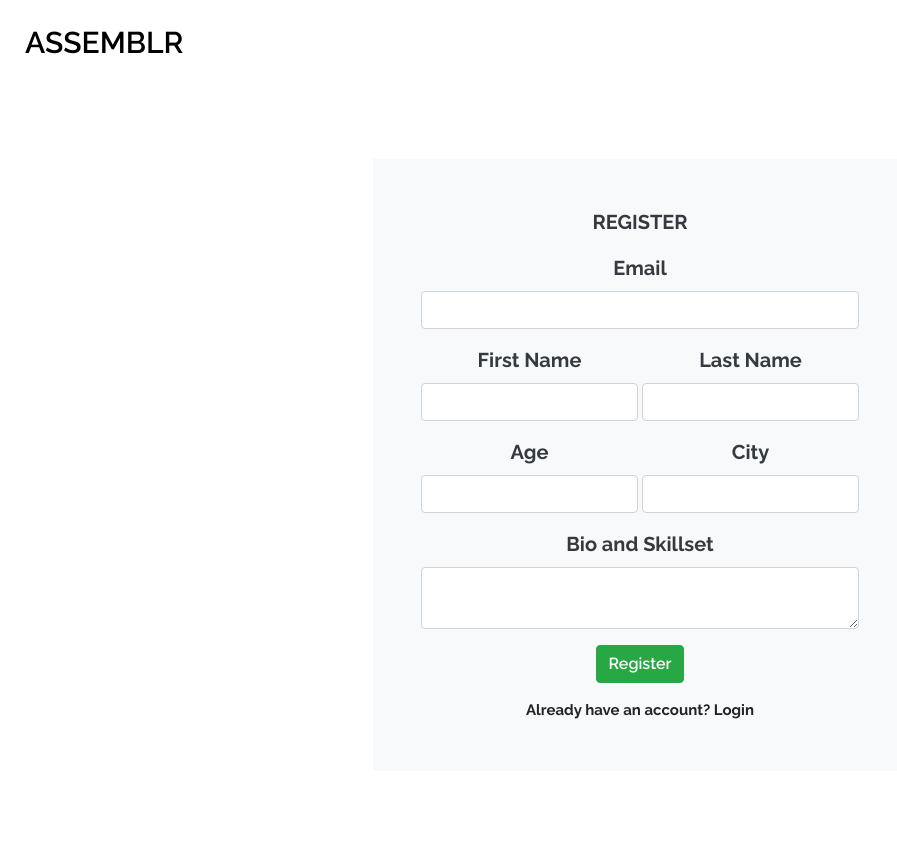
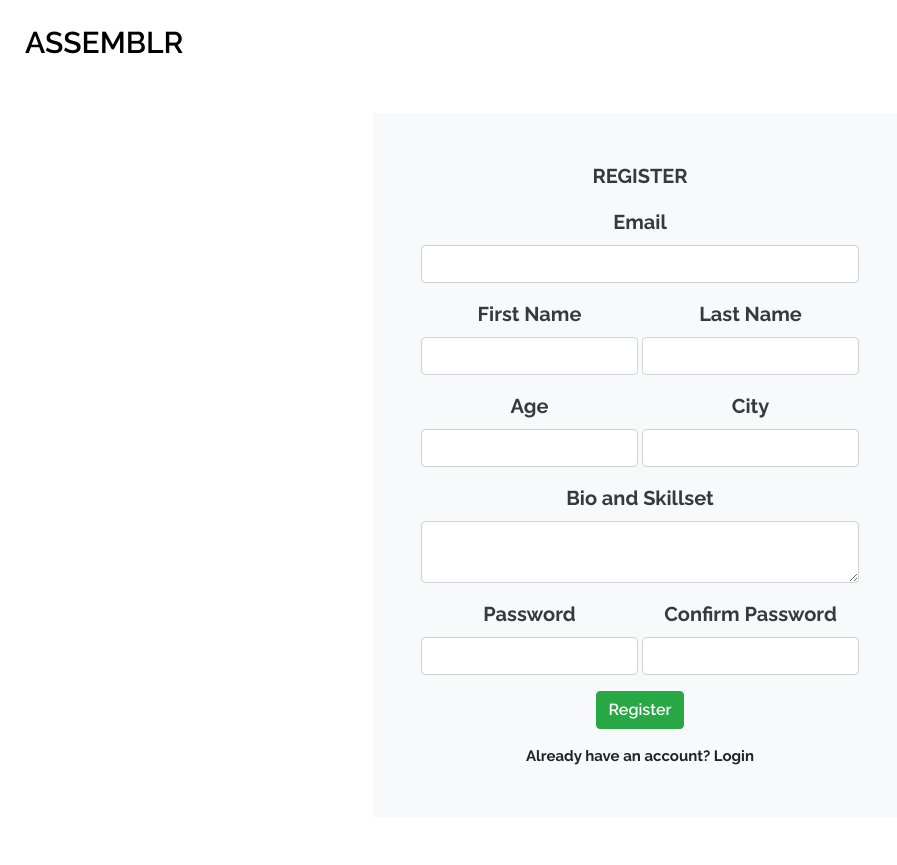
Before and after one commit to SolonEDU/assemblr, a Flask app: page /signup in a window 1280 px wide. Shown: the whole page, without its empty margins (0-897 px from the left). Run offline with Flask 2, Linux system fonts and the light colour scheme; some libraries are stand-ins or nearby versions.

Commit message:
add password

```diff
--- a/templates/register.html
+++ b/templates/register.html
@@ -46,6 +46,15 @@
                 <label for="bio" class="font-weight-bold">Bio and Skillset</label>
                 <textarea name="bio" type="text" class="form-control" id="bio" required></textarea>
             </div>
+            <div class="form-group" style="float:left">
+                <label for="password" class="font-weight-bold">Password</label>
+                <input name="password" type="password" class="form-control" id="password" required>
+            </div>
+            <div class="form-group" style="float:right">
+                <label for="password2" class="font-weight-bold">Confirm Password</label>
+                <input name="password2" type="password" class="form-control" id="password2" required>
+            </div>
+            <br>
             <button type="submit" class="btn btn-success">Register</button>
             <br>
             <a href=/login class="badge badge-light mt-3">Already have an account? Login</a>
```
